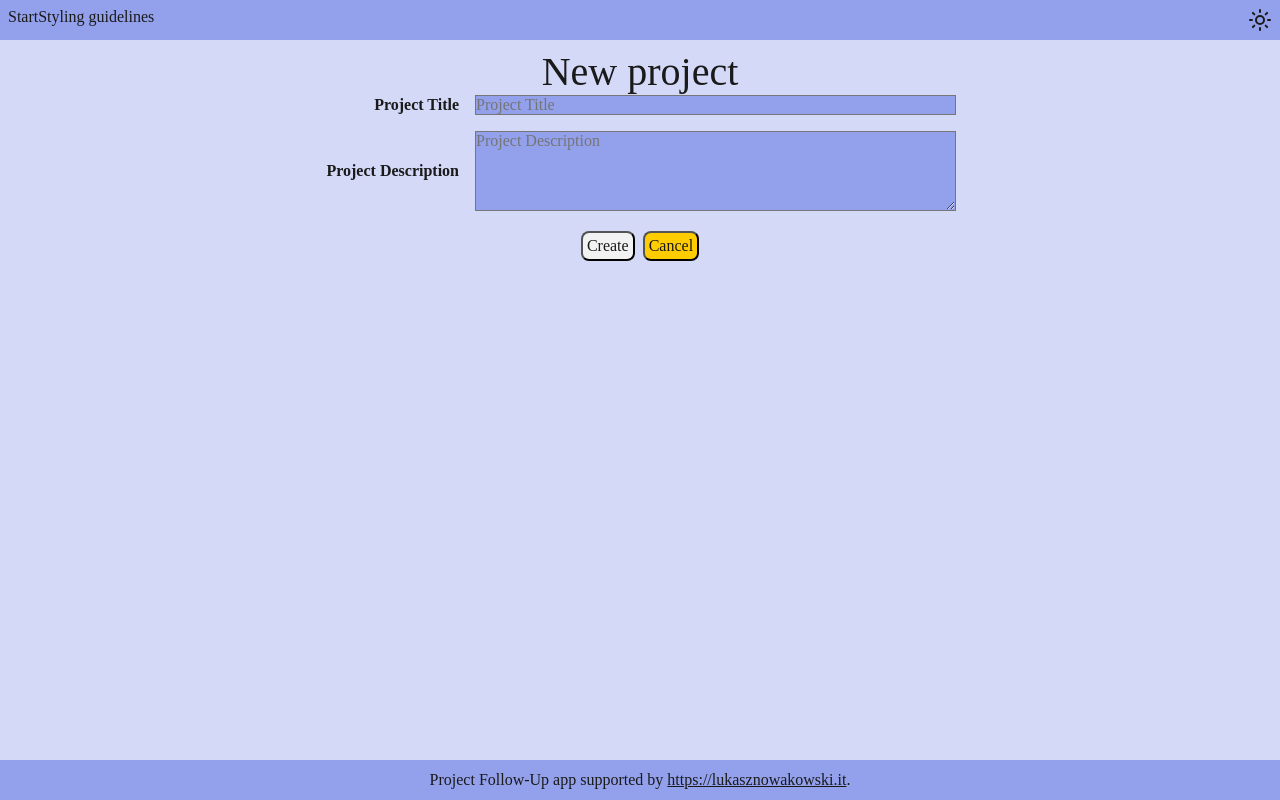
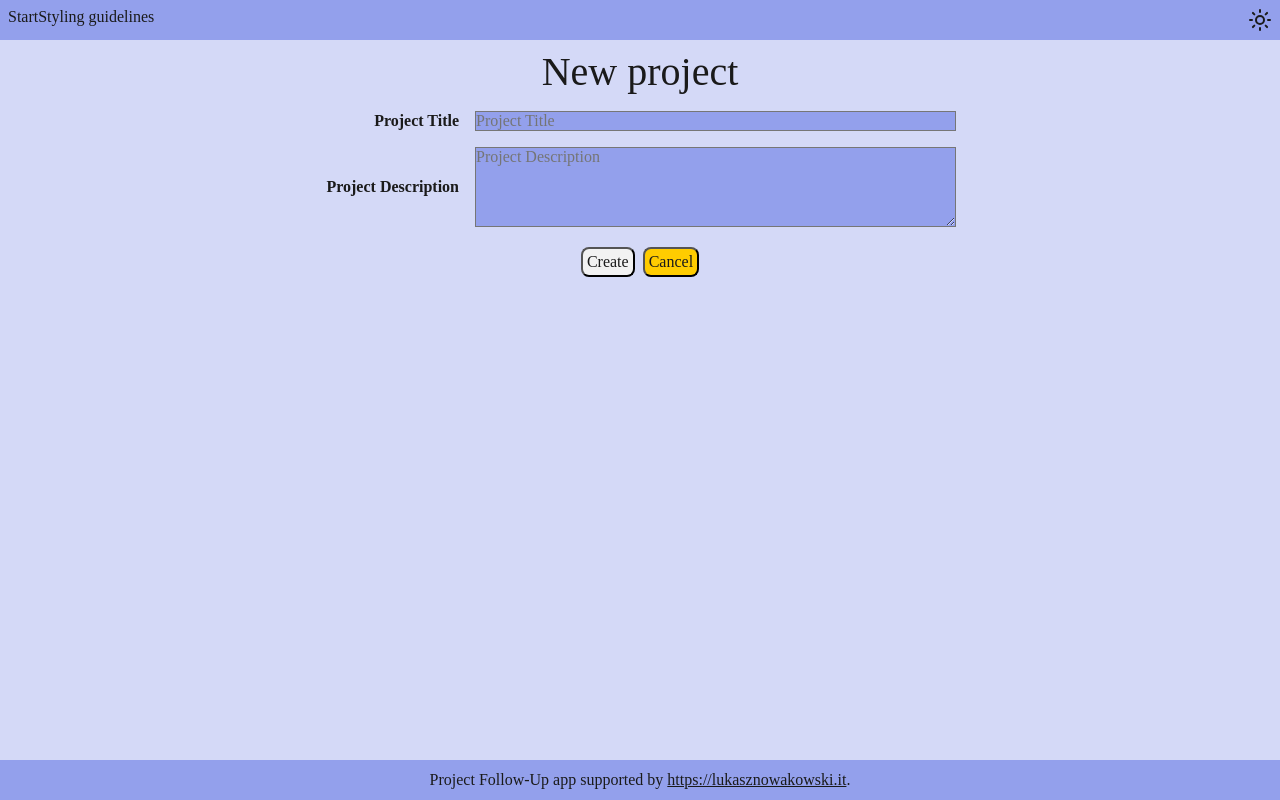
Before and after one commit to woocasch/project-followup, a React app in the folder ui/: page /projects/create in a window 1280 px wide. Built offline with nearby package versions, Linux system fonts and the light colour scheme; the HTML template or start-up script is replaced by a standard one.

Commit message:
Adjust display.
Work on #2.

```diff
--- a/ui/src/projects/create-project.tsx
+++ b/ui/src/projects/create-project.tsx
@@ -7,13 +7,14 @@ import createProjectService from './create-project/create-project.service';
 import { useNavigate } from 'react-router';
 
 const CreateProjectForm = styled.div(`
+  margin: auto;
+  margin-top: ${theme.spaces.large};
   display: grid;
   grid-template-columns: 135px auto;
   gap: 1em;
   align-items: center;
   width: 50%;
   max-width: 50%;
-  margin: auto;
 
   &>label {
     text-align: right;
```
